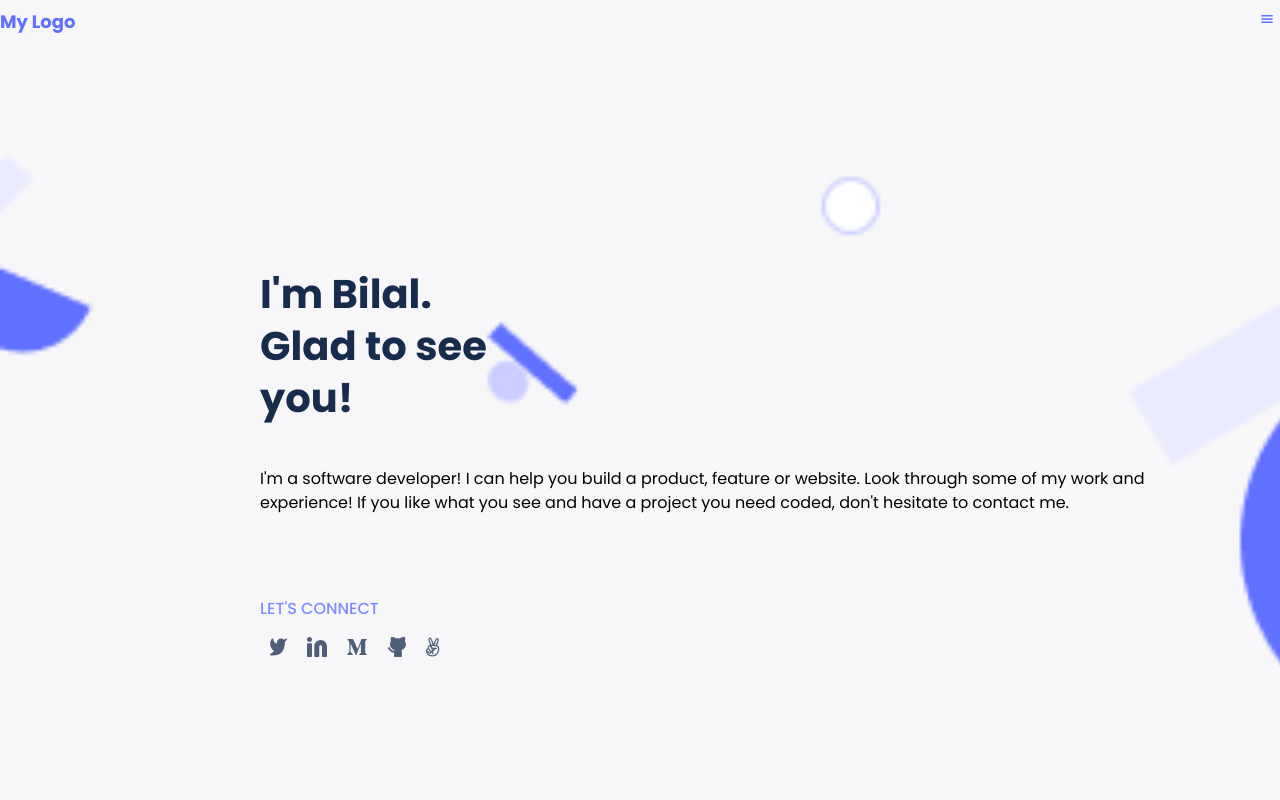
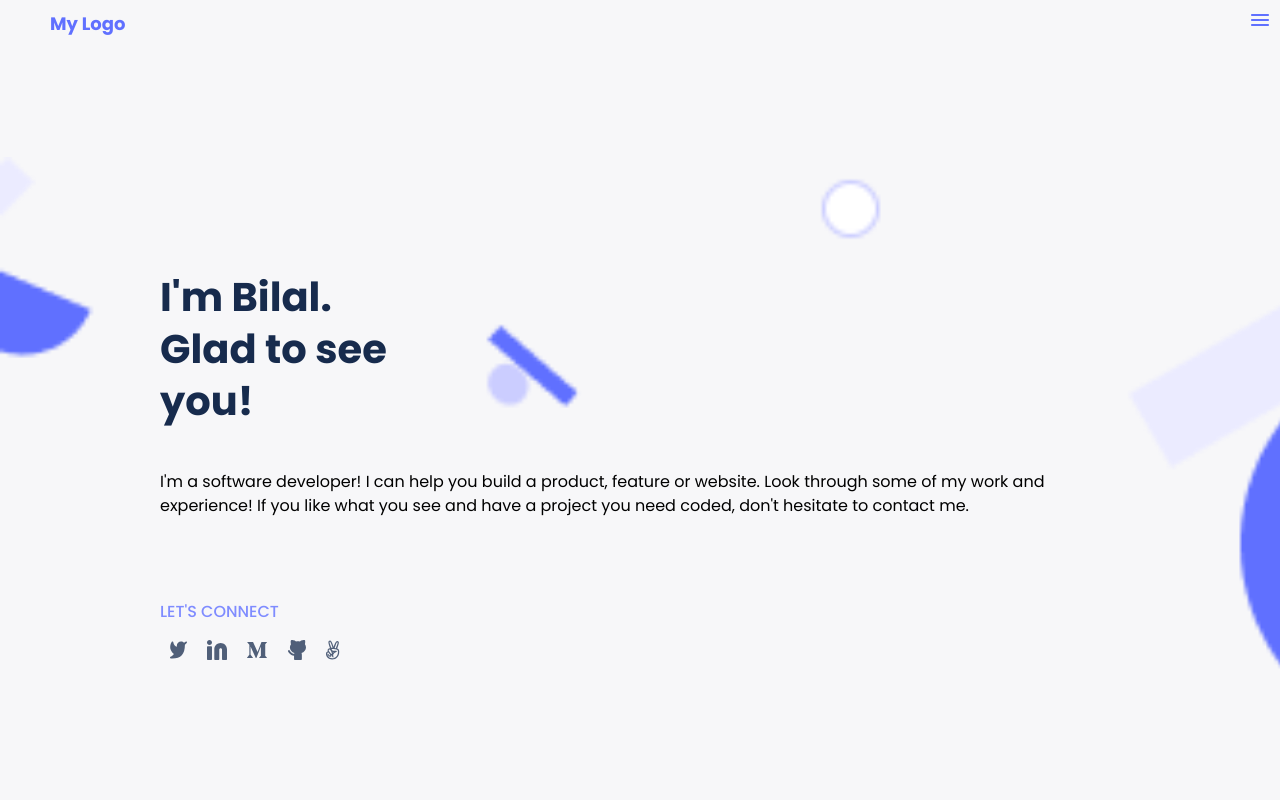
Before and after one commit to Bilalthecreator/myportfolio, a website: page index.html in a window 1280 px wide. Shown: the top 800 px of the page. Drawn offline with Linux system fonts and the light colour scheme.

```diff
--- a/styles.css
+++ b/styles.css
@@ -84,6 +84,7 @@
   display: flex;
   justify-content: space-between;
   align-items: center;
+  width: 100%;
 }
 
 h1 {
@@ -410,6 +411,16 @@
 }
 
 @media (min-width: 768px) {
+  h1 {
+    margin-left: 50px;
+  }
+
+  .hamburger {
+    cursor: pointer;
+    width: 40px;
+    height: 40px;
+  }
+
   .background {
     background-image: url('Icons/background1.png');
     background-repeat: no-repeat;
@@ -421,7 +432,7 @@
   .headlineContainer {
     display: flex;
     flex-direction: column;
-    margin-left: 260px;
+    margin-left: 160px;
     margin-top: 110px;
     margin-bottom: 289px;
   }
@@ -430,6 +441,7 @@
     width: 1156px;
     height: 496px;
     margin-top: 24px;
+    margin-left: 100px;
     display: flex;
     flex-direction: row;
   }
@@ -600,6 +612,7 @@
 
   .ams {
     display: flex;
+    margin-left: 120px;
   }
 
   .lng {
@@ -620,7 +633,7 @@
     height: 120px;
   }
 
-  .ln3{
+  .ln3 {
     margin-left: 150px;
   }
 }
```
